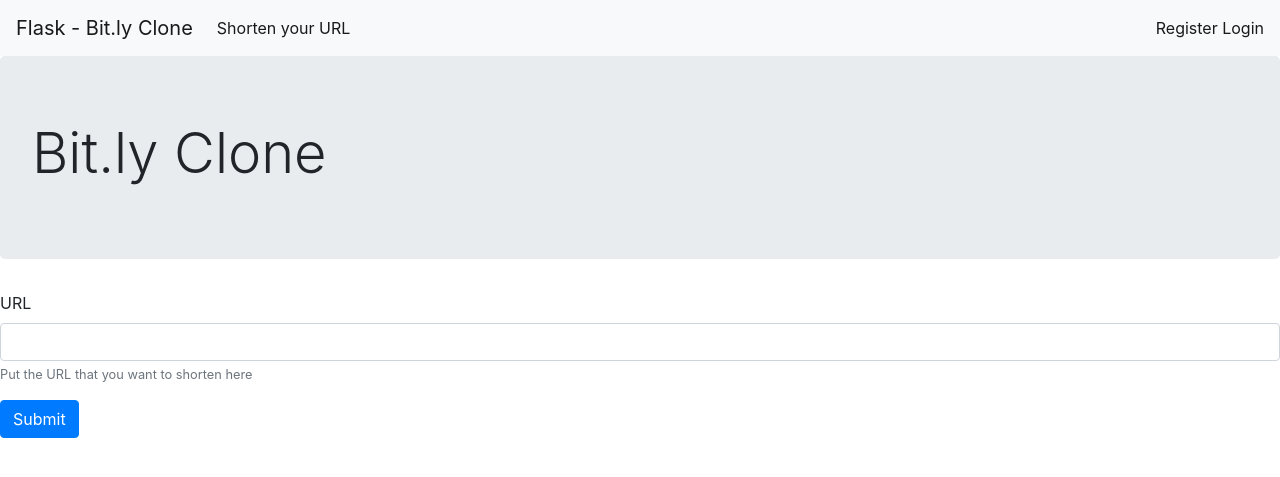
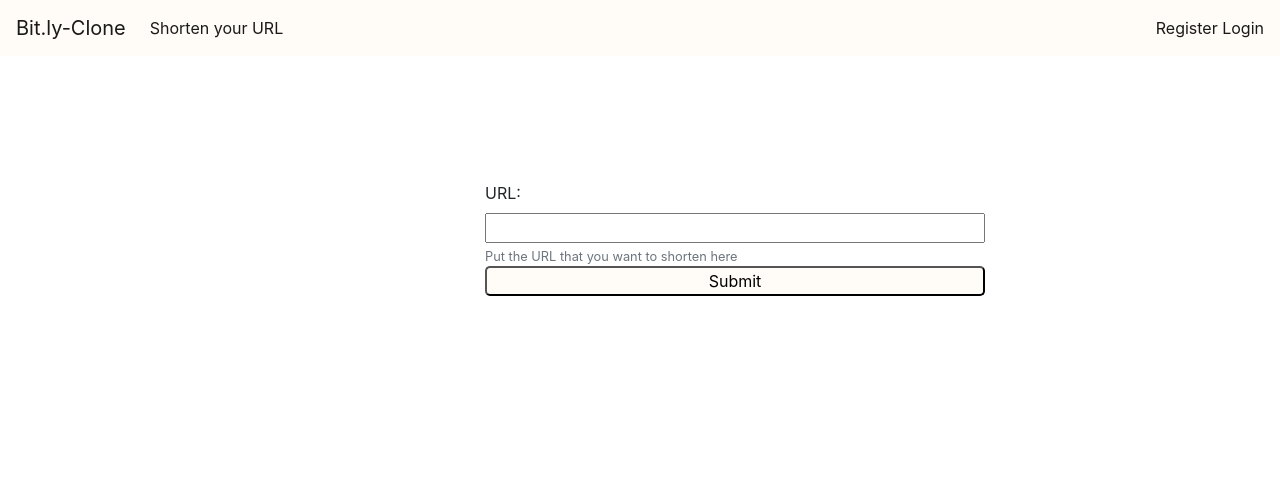
Before and after one commit to rsp2210/bitlyclone, a Flask app: page / in a window 1280 px wide. Shown: the top 477 px of the page. Run offline with Flask 2, Linux system fonts and the light colour scheme; some libraries are stand-ins or nearby versions.

Commit message:
Changes in design

```diff
--- a/app.py
+++ b/app.py
@@ -58,7 +58,10 @@
         obj = code_1.rsplit('/', 1)[-1]
         codes = c.execute("SELECT * FROM urls WHERE auto_code=:obj OR code=:obj", {"obj" : obj }).fetchall()
         if session.get("user_id"):
-            return render_template("retrieve.html", value=codes,BASE_URL=BASE_URL)
+            if codes:
+                return render_template("retrieve.html", value=codes,BASE_URL=BASE_URL)
+            else:
+                return render_template("alreadyregistered.html")
         return render_template("retrieve.html", value=codes,BASE_URL=BASE_URL)
 
     else:
--- a/static/styles.css
+++ b/static/styles.css
@@ -3,21 +3,37 @@
     border: 1px solid black;
     overflow-y:auto;
   }
-
 .url {
   padding: 10px;
 }
-
-
-
 #copy {
   position: absolute;
   left: 60vh;
   padding: 5px;
+  width:60px;
 }
-
 #edit {
   position: absolute;
-    left: 70vh;
   padding: 5px;
+  margin-left:150px;
+  margin-bottom: 10px;
+  width: 60px;
 }
+.exampleInputEmail1{
+  width: 500px;
+}
+.loginform{
+  padding: 25px;
+  margin-left: 460px;
+}
+.loginbutton{
+  width: 500px;
+  background-color: #fffbf7;
+  border-radius: 5px;
+}
+.exampleInputEmail2{
+  width: 195px;
+}
+.dashboardlefthr{
+  margin-top: 35px;
+}
--- a/templates/index.html
+++ b/templates/index.html
@@ -1,3 +1,9 @@
+<head>
+    <link rel="stylesheet" href="https://stackpath.bootstrapcdn.com/bootstrap/4.5.0/css/bootstrap.min.css" crossorigin="anonymous">
+    <script src="https://code.jquery.com/jquery-3.5.1.min.js"></script>
+    <script src="https://kit.fontawesome.com/0a44d989c2.js" crossorigin="anonymous"></script>
+    <link rel="stylesheet" href="/static/styles.css">
+</head>
 {% extends "layout.html" %}
 
 {% block title %}
@@ -5,31 +11,33 @@
 {% endblock %}
 
 {% block main %}
-<div class="jumbotron">
-    <h1 class="display-4">Bit.ly Clone</h1>
-  </div>
+
+<div style="margin-top: 100px;" class="loginform">
     <form action="/" method="POST">
-        <div class="form-group">
-            <label for="exampleInputEmail1">URL</label>
-            <input type="text" class="form-control" id="exampleInputEmail1" aria-describedby="emailHelp" name="url" required>
-            <small id="emailHelp" class="form-text text-muted">Put the URL that you want to shorten here</small>
+        <div class="emailfield">
+            <label for="exampleInputEmail1">URL: </label>
+            <br/>
+            <input type="text" class="exampleInputEmail1" id="exampleInputEmail1" aria-describedby="emailHelp" name="url" required>
         </div>
-        <button type="submit" class="btn btn-primary">Submit</button>
+        <small id="emailHelp" class="form-text text-muted">Put the URL that you want to shorten here</small>
+        <button type="submit" class="loginbutton">Submit</button>
 
 
     </form>
     {% if  session["user_id"] %}
-    <form action="/retrieve" method="POST">
-        <div class="form-group">
-            <label for="exampleInputEmail1">Retrieve</label>
-            <input type="url" class="form-control" id="exampleInputEmail1" aria-describedby="emailHelp" name="rurl" required>
-            <small id="emailHelp" class="form-text text-muted">Put the URL that you want to retrieve here</small>
+    <form style="margin-top: 50px;" action="/retrieve" method="POST">
+        <div class="emailfield">
+            <label for="exampleInputEmail1">Retrieve: </label>
+            <br/>
+            <input type="url" class="exampleInputEmail1" id="exampleInputEmail1" aria-describedby="emailHelp" name="rurl" required>
         </div>
-        <button type="submit" class="btn btn-primary">Retrieve</button>
+        <small id="emailHelp" class="form-text text-muted">Put the URL that you want to retrieve here</small>
+        <button type="submit" class="loginbutton">Retrieve</button>
 
 
     </form>
     <br>
+</div>
     {% endif %}
 
 {% endblock %}
--- a/templates/layout.html
+++ b/templates/layout.html
@@ -5,10 +5,13 @@
     <head>
         <link rel="stylesheet" href="https://stackpath.bootstrapcdn.com/bootstrap/4.5.0/css/bootstrap.min.css" integrity="sha384-9aIt2nRpC12Uk9gS9baDl411NQApFmC26EwAOH8WgZl5MYYxFfc+NcPb1dKGj7Sk" crossorigin="anonymous">
         <title>{% block title %}{% endblock %}</title>
+        <script src="https://code.jquery.com/jquery-3.5.1.min.js"></script>
+        <script src="https://kit.fontawesome.com/0a44d989c2.js" crossorigin="anonymous"></script>
+        <link rel="stylesheet" href="/static/styles.css">
     </head>
     <body>
-        <nav class="navbar navbar-expand-lg navbar-light bg-light">
-            <a class="navbar-brand" href="/">Flask - Bit.ly Clone</a>
+        <nav style="background-color: #fffbf7;" class="navbar navbar-expand-lg navbar-light">
+            <a class="navbar-brand" href="/">Bit.ly-Clone</a>
             <button class="navbar-toggler" type="button" data-toggle="collapse" data-target="#navbarSupportedContent" aria-controls="navbarSupportedContent" aria-expanded="false" aria-label="Toggle navigation">
               <span class="navbar-toggler-icon"></span>
             </button>
```
Also changed, not shown: templates/confirm.html (+19 -12 lines), templates/dashboard.html (+6 -6 lines), templates/login.html (+19 -6 lines), templates/register.html (+18 -8 lines), templates/retrieve.html (+6 -4 lines), db.sqlite3. Lines whose indentation alone changed are shown as unchanged.
